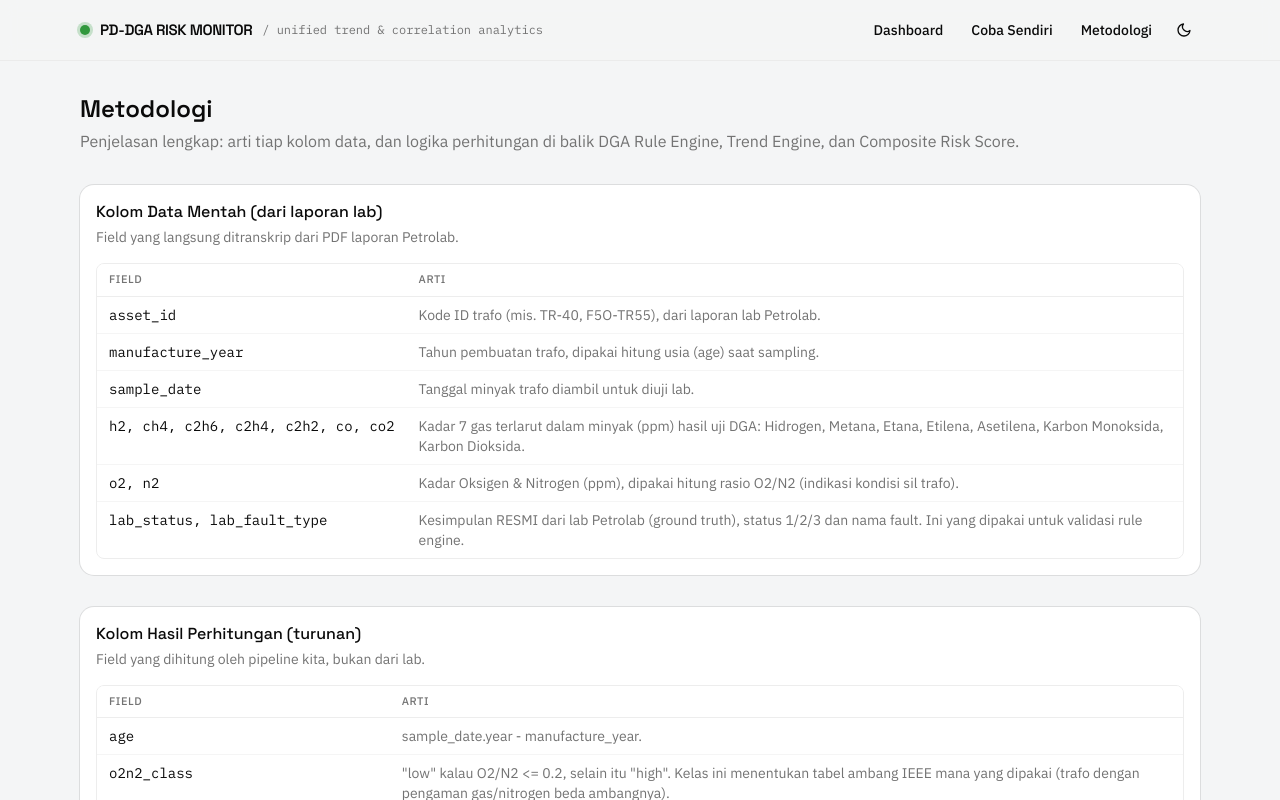
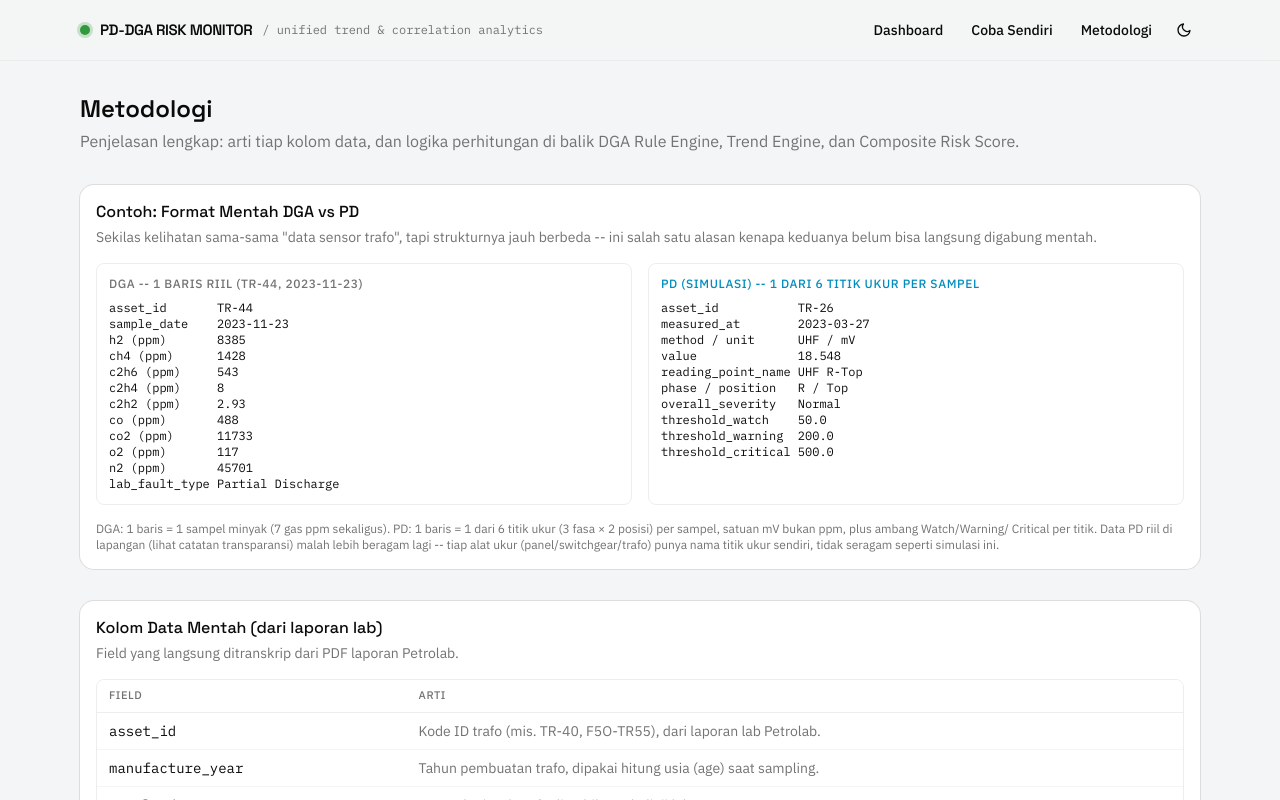
Before and after one commit to lenilestari/pkm-inovasi, a Next.js app in the folder webapp/: page /metodologi in a window 1280 px wide. Shown: the top 800 px of the page. Built offline with nearby package versions, Linux system fonts and the light colour scheme.

Commit message:
Add side-by-side DGA vs PD raw format example to metodologi page

```diff
--- a/webapp/src/app/metodologi/page.tsx
+++ b/webapp/src/app/metodologi/page.tsx
@@ -107,6 +107,63 @@ export default function MetodologiPage() {
           Engine, Trend Engine, dan Composite Risk Score.
         </p>
       </div>
+
+      <Card>
+        <CardHeader>
+          <CardTitle className="font-display">Contoh: Format Mentah DGA vs PD</CardTitle>
+          <CardDescription>
+            Sekilas kelihatan sama-sama &quot;data sensor trafo&quot;, tapi strukturnya jauh
+            berbeda -- ini salah satu alasan kenapa keduanya belum bisa langsung digabung mentah.
+          </CardDescription>
+        </CardHeader>
+        <CardContent className="grid gap-4 sm:grid-cols-2">
+          <div className="rounded-md border border-border/70 p-3">
+            <p className="text-xs font-medium uppercase tracking-wider text-muted-foreground mb-2">
+              DGA -- 1 baris riil (TR-44, 2023-11-23)
+            </p>
+            <pre className="text-xs font-data overflow-x-auto whitespace-pre">
+{`asset_id       TR-44
+sample_date    2023-11-23
+h2 (ppm)       8385
+ch4 (ppm)      1428
+c2h6 (ppm)     543
+c2h4 (ppm)     8
+c2h2 (ppm)     2.93
+co (ppm)       488
+co2 (ppm)      11733
+o2 (ppm)       117
+n2 (ppm)       45701
+lab_fault_type Partial Discharge`}
+            </pre>
+          </div>
+          <div className="rounded-md border border-border/70 p-3">
+            <p className="text-xs font-medium uppercase tracking-wider text-fault-attention mb-2">
+              PD (simulasi) -- 1 dari 6 titik ukur per sampel
+            </p>
+            <pre className="text-xs font-data overflow-x-auto whitespace-pre">
+{`asset_id           TR-26
+measured_at        2023-03-27
+method / unit      UHF / mV
+value              18.548
+reading_point_name UHF R-Top
+phase / position   R / Top
+overall_severity   Normal
+threshold_watch    50.0
+threshold_warning  200.0
+threshold_critical 500.0`}
+            </pre>
+          </div>
+        </CardContent>
+        <CardContent className="pt-0">
+          <p className="text-xs text-muted-foreground">
+            DGA: 1 baris = 1 sampel minyak (7 gas ppm sekaligus). PD: 1 baris = 1 dari 6 titik ukur
+            (3 fasa &times; 2 posisi) per sampel, satuan mV bukan ppm, plus ambang Watch/Warning/
+            Critical per titik. Data PD riil di lapangan (lihat catatan transparansi) malah lebih
+            beragam lagi -- tiap alat ukur (panel/switchgear/trafo) punya nama titik ukur sendiri,
+            tidak seragam seperti simulasi ini.
+          </p>
+        </CardContent>
+      </Card>
 
       <Card>
         <CardHeader>
```
